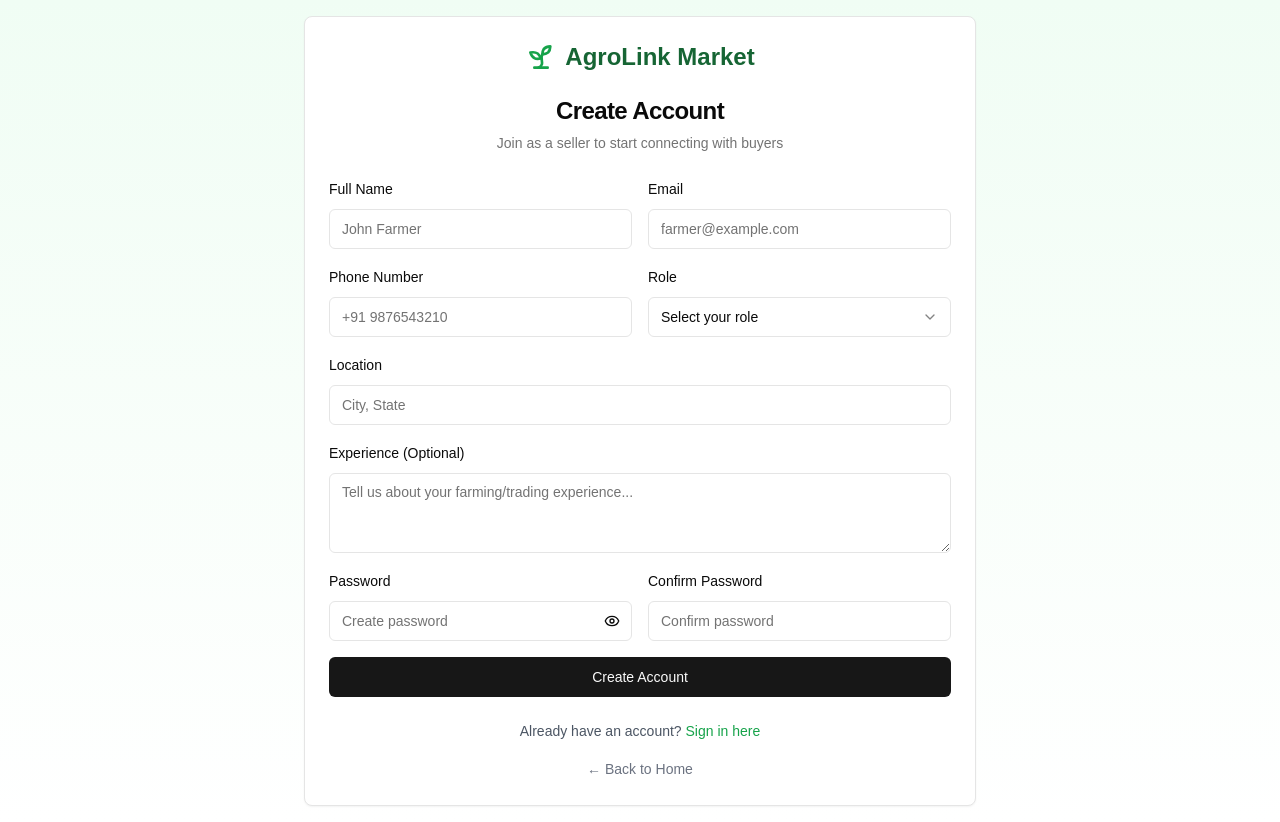
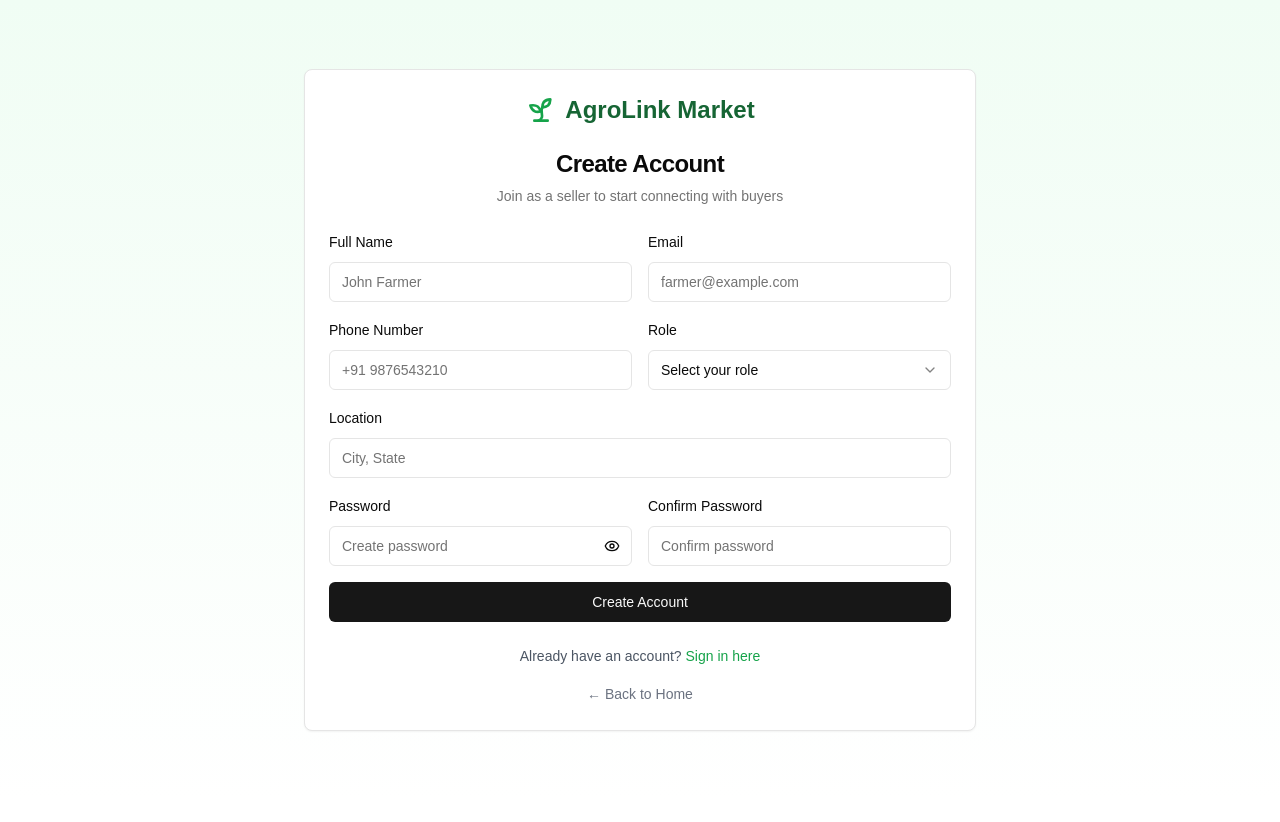
Before and after one commit to Deekshita293/agrolink-market, a Next.js app: page /register in a window 1280 px wide. After the commit the page ends 800 px from the top, so only its background shows below. Built offline with nearby package versions, Linux system fonts and the light colour scheme.

Commit message:
Removed Experience field from registration page

```diff
--- a/app/register/page.tsx
+++ b/app/register/page.tsx
@@ -23,7 +23,7 @@ export default function RegisterPage() {
     confirmPassword: "",
     role: "",
     location: "",
-    experience: "",
+
 })
   const router = useRouter()
 
@@ -127,16 +127,6 @@ export default function RegisterPage() {
                 required
               />
             </div>
-            <div className="space-y-2">
-              <Label htmlFor="experience">Experience (Optional)</Label>
-              <Textarea
-                id="experience"
-                placeholder="Tell us about your farming/trading experience..."
-                value={formData.experience}
-                onChange={(e) => setFormData({ ...formData, experience: e.target.value })}
-                rows={3}
-              />
-            </div>
 
             <div className="grid md:grid-cols-2 gap-4">
               <div className="space-y-2">
```
